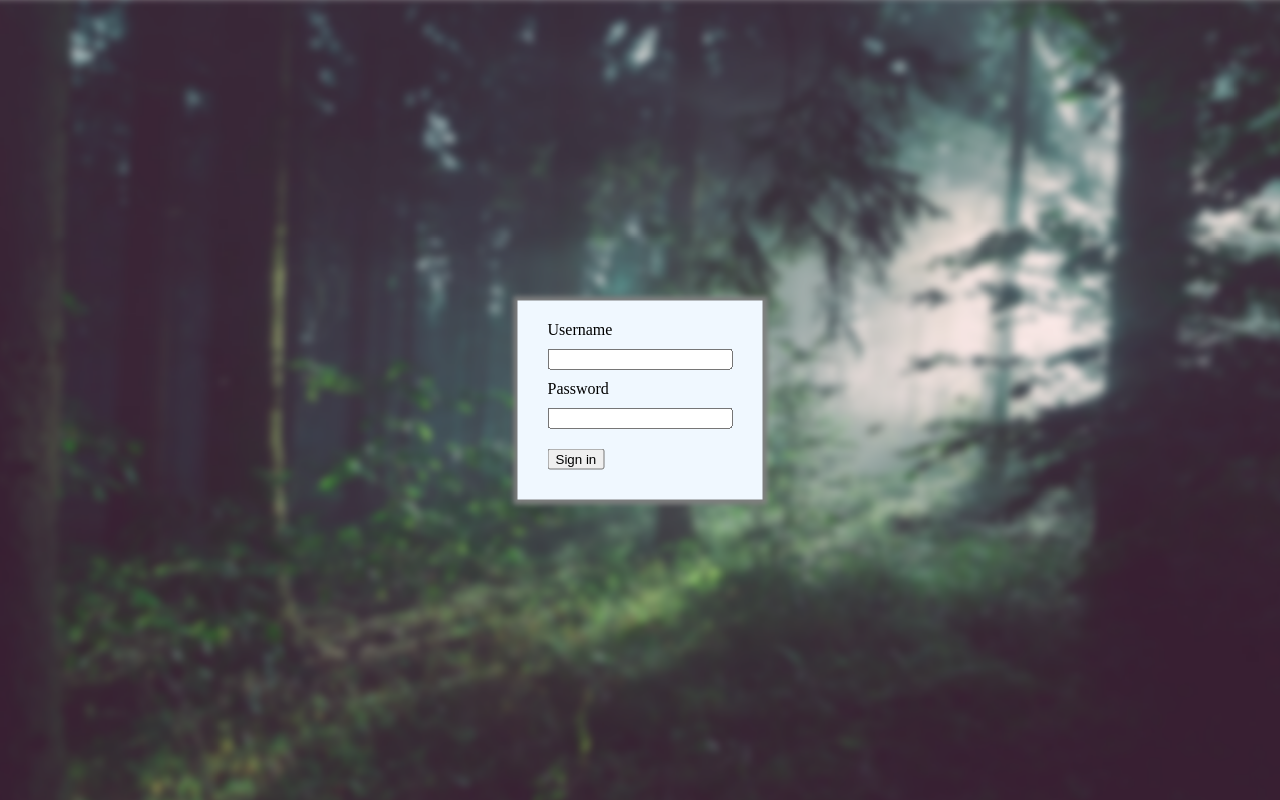
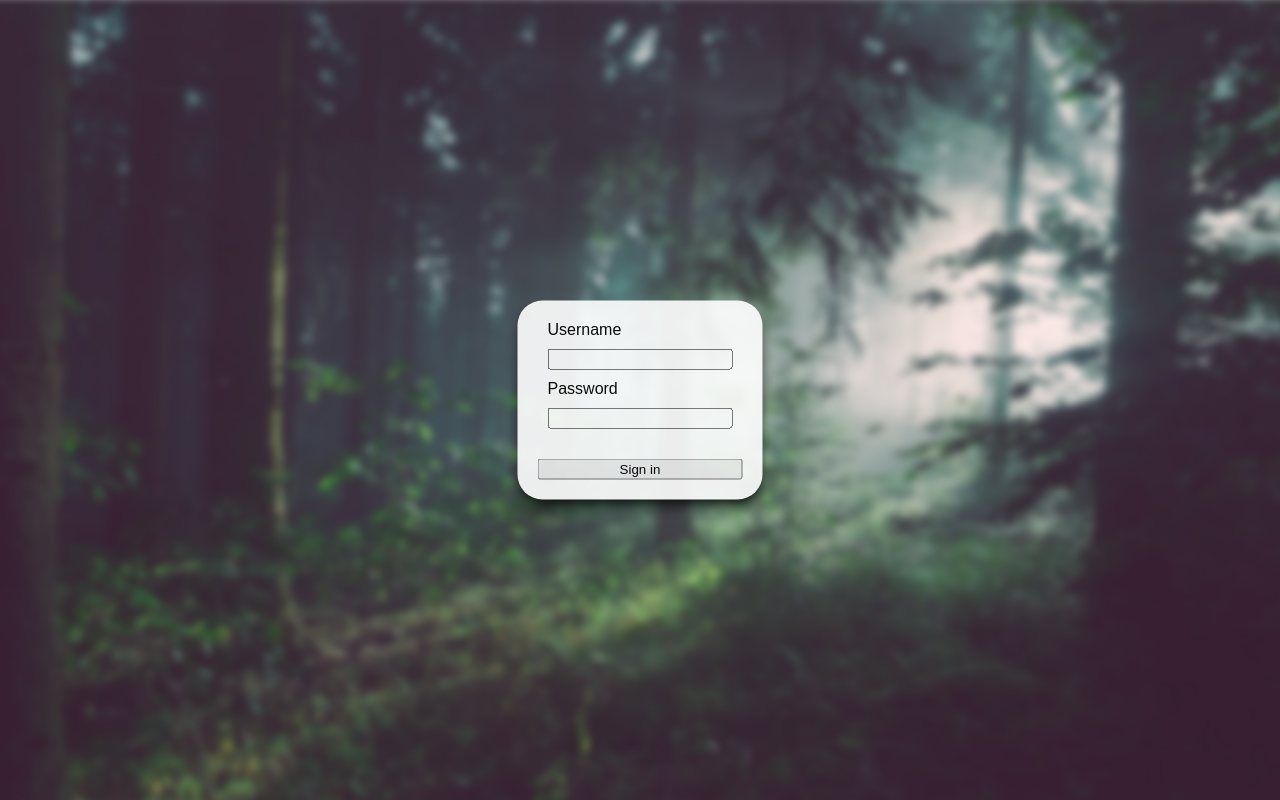
Before and after one commit to Remory52/Remory52.github.io, a plain HTML site: page login.html in a window 1280 px wide. Drawn offline with Linux system fonts and the light colour scheme.

Commit message:
Login done 90%

```diff
--- a/login.css
+++ b/login.css
@@ -1,10 +1,15 @@
 #loginBox {
-    background-color: aliceblue;
+    background-color: white;
+    opacity: 0.9;
+
     position: absolute;
     left: 50%;
     top: 50%;
     transform: translate(-50%, -50%);
-    box-shadow: grey 0px 0px 5px 5px;
+
+    box-shadow: black 0px 10px 15px -5px;
+    border-radius: 25px;
+    border: none;
     padding: 20px;
   }
 
@@ -24,8 +29,18 @@
     margin: 10px;
   }
 
-  #loginBox > button {
-      position: relative;
-      transform: translate( 0, 50%);
-      width: 100%;
+  #login {
+    margin: 20px 0 0 0;
+    width: 100%;
   }
+
+  label {
+    font-family: Arial, Helvetica, sans-serif;
+  }
+
+  .static {
+    -moz-user-select: none;
+    -webkit-user-drag: none;
+    -webkit-user-select: none;
+    -ms-user-select: none;
+  }
```
